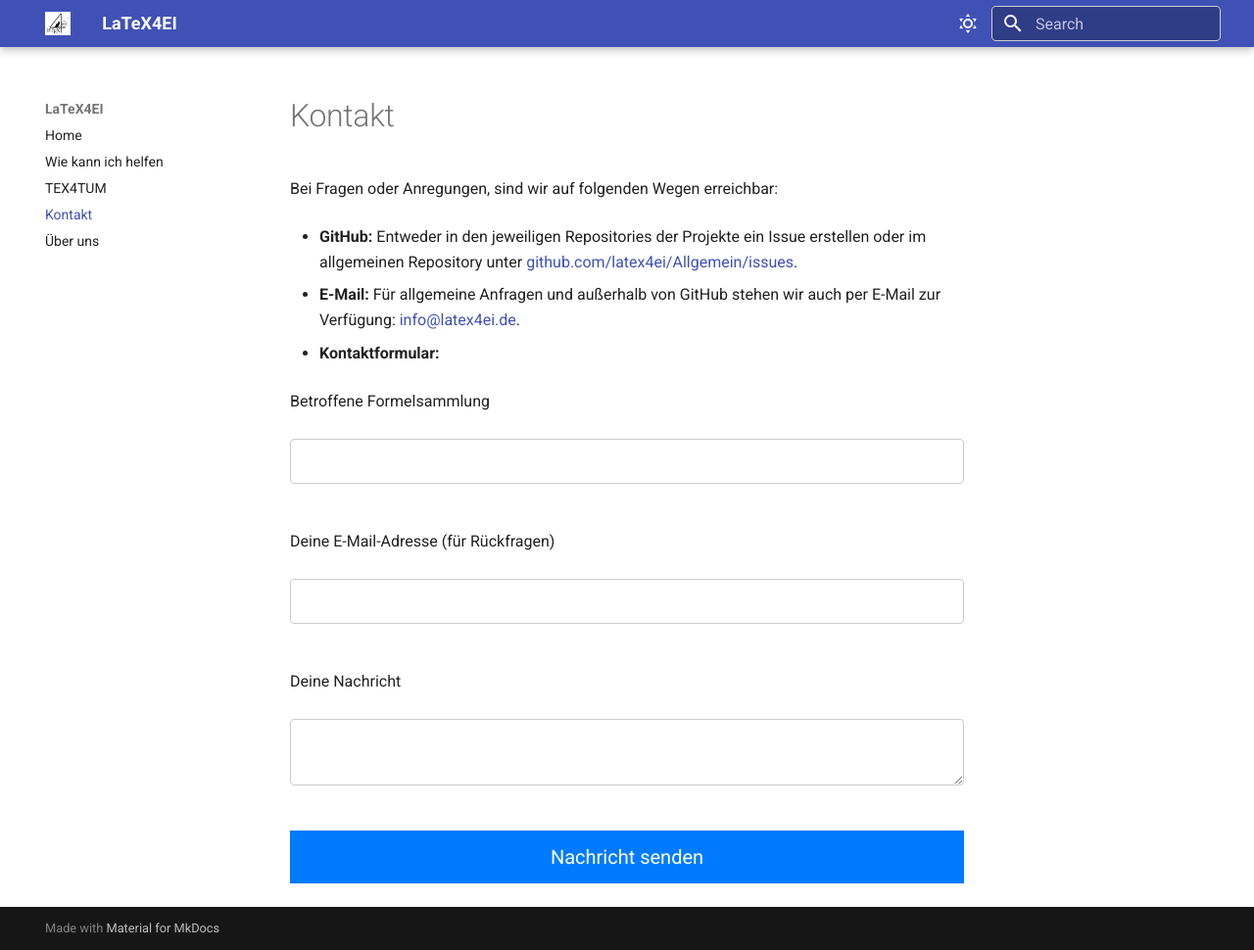
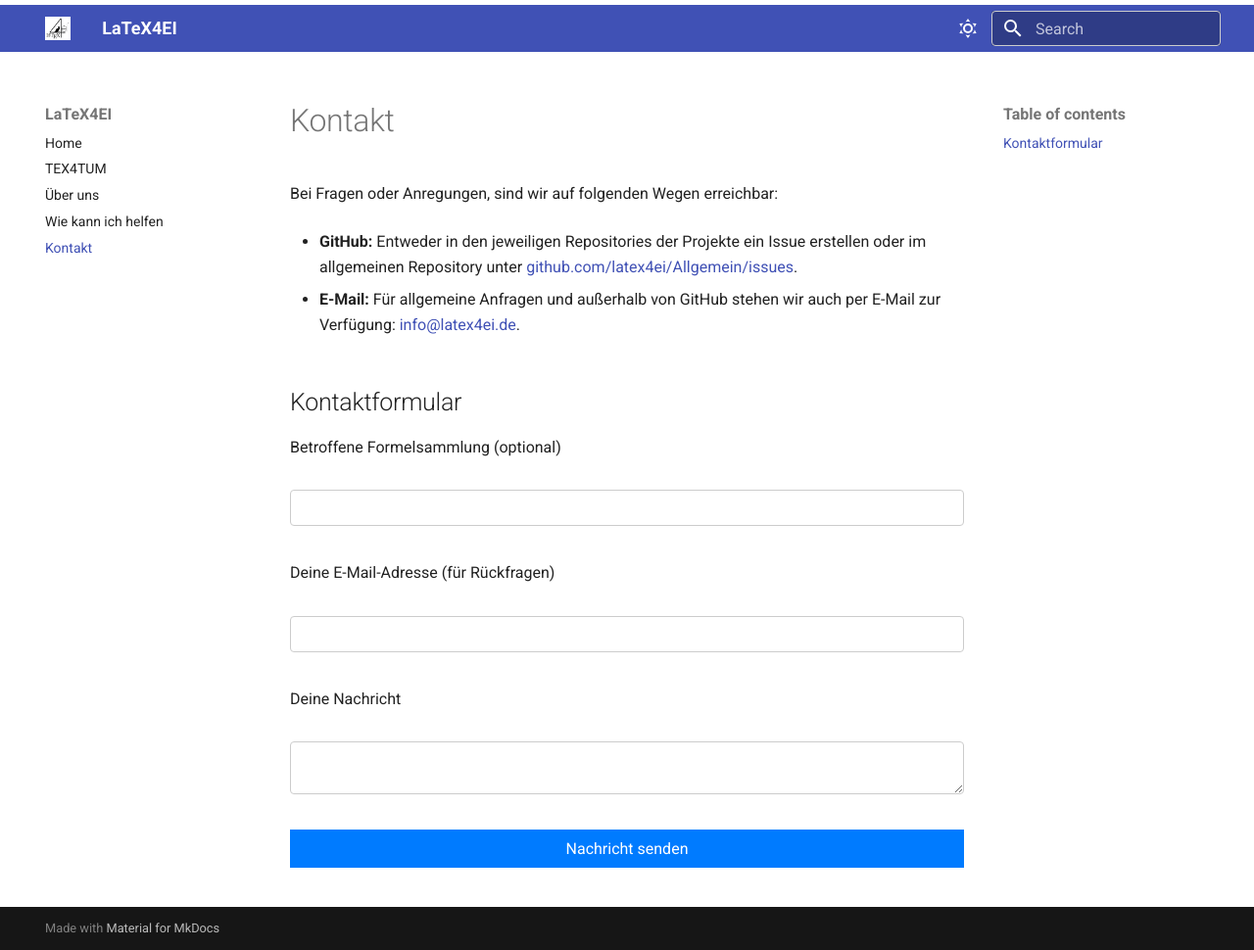
Before and after one commit to latex4ei/Allgemein, an MkDocs documentation site: the page built from docs/CONTACT.md, in a window 1280 px wide and 970 px high. Shown: the whole window at 98% size. Built offline with MkDocs 1.6.1 and Material for MkDocs 9.7.7, drawn with Linux system fonts in a browser that asks for light colours.

Commit message:
improve layout

```diff
--- a/docs/CONTACT.md
+++ b/docs/CONTACT.md
@@ -6,11 +6,11 @@ Bei Fragen oder Anregungen, sind wir auf folgenden Wegen erreichbar:
 
 - **E-Mail:** Für allgemeine Anfragen und außerhalb von GitHub stehen wir auch per E-Mail zur Verfügung: [info@latex4ei.de](mailto:info@latex4ei.de).
 
-- **Kontaktformular:**
+## Kontaktformular
 
 <form action="https://formspree.io/f/mgveejwg" method="POST">
-  <label for="formelsammlung">Betroffene Formelsammlung</label><br>
-  <input type="text" id="formelsammlung" name="formelsammlung" required><br>
+  <label for="formelsammlung">Betroffene Formelsammlung (optional)</label><br>
+  <input type="text" id="formelsammlung" name="formelsammlung"><br>
 
 <label for="email">Deine E-Mail-Adresse (für Rückfragen)</label><br>
 <input type="email" id="email" name="email" required><br>
--- a/docs/css/custom.css
+++ b/docs/css/custom.css
@@ -1,26 +1,34 @@
 form {
   display: flex;
   flex-direction: column;
-  max-width: 100%; /* Adjust to align with text */
-  margin-left: 0;  /* Remove auto margin to align left */
+  max-width: 100%;
+  margin-left: 0;
   margin-right: 0;
 }
 
+/* Reduce font size and spacing for labels */
+label {
+  font-size: 0.8rem;
+  margin-bottom: 0.25rem;
+}
+
+/* Adjust input and textarea styles */
 input, textarea {
-  margin-bottom: 1rem;
-  padding: 0.5rem;
-  font-size: 1rem;
+  margin-bottom: 0.5rem;
+  padding: 0.4rem;
+  font-size: 0.8rem;
   width: 100%;
   box-sizing: border-box;
-  border: 1px solid #ccc; /* Visible border */
-  border-radius: 4px;     /* Rounded corners */
-  background-color: #fff; /* White background */
-  color: #333;            /* Dark text color */
+  border: 1px solid #ccc;
+  border-radius: 4px;
+  background-color: #fff;
+  color: #333;
 }
 
+/* Adjust button styles */
 button {
-  padding: 0.75rem;
-  font-size: 1rem;
+  padding: 0.5rem;
+  font-size: 0.8rem;
   background-color: #007bff;
   color: white;
   border: none;
--- a/mkdocs.yml
+++ b/mkdocs.yml
@@ -26,10 +26,10 @@ plugins:
 
 nav:
   - Home: README.md
+  - TEX4TUM: http://tex4tum.de
+  - Über uns: ABOUT.md
   - Wie kann ich helfen: CONTRIBUTING.md
-  - TEX4TUM: http://tex4tum.de
   - Kontakt: CONTACT.md
-  - Über uns: ABOUT.md
 
 extra_css:
   - css/custom.css
```
Also changed, not shown: docs/ABOUT.md (+1 -1 lines).
